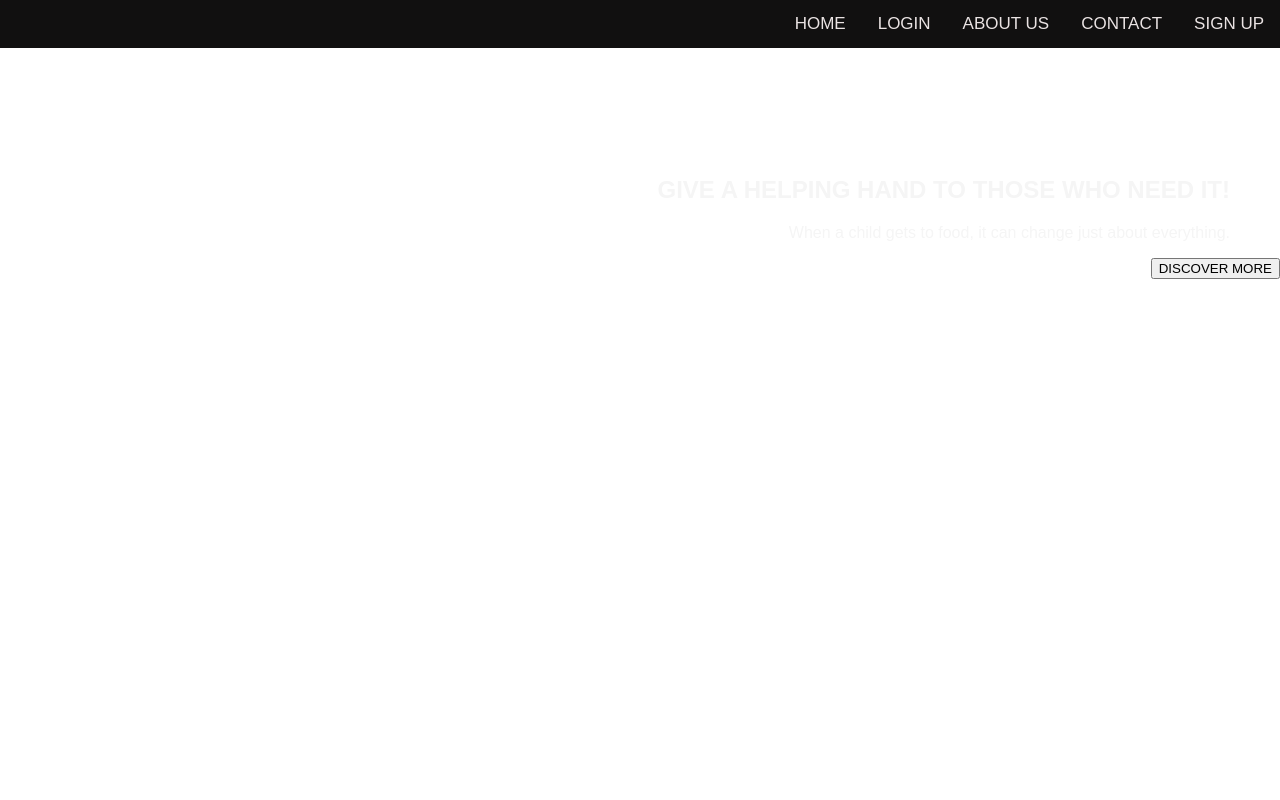
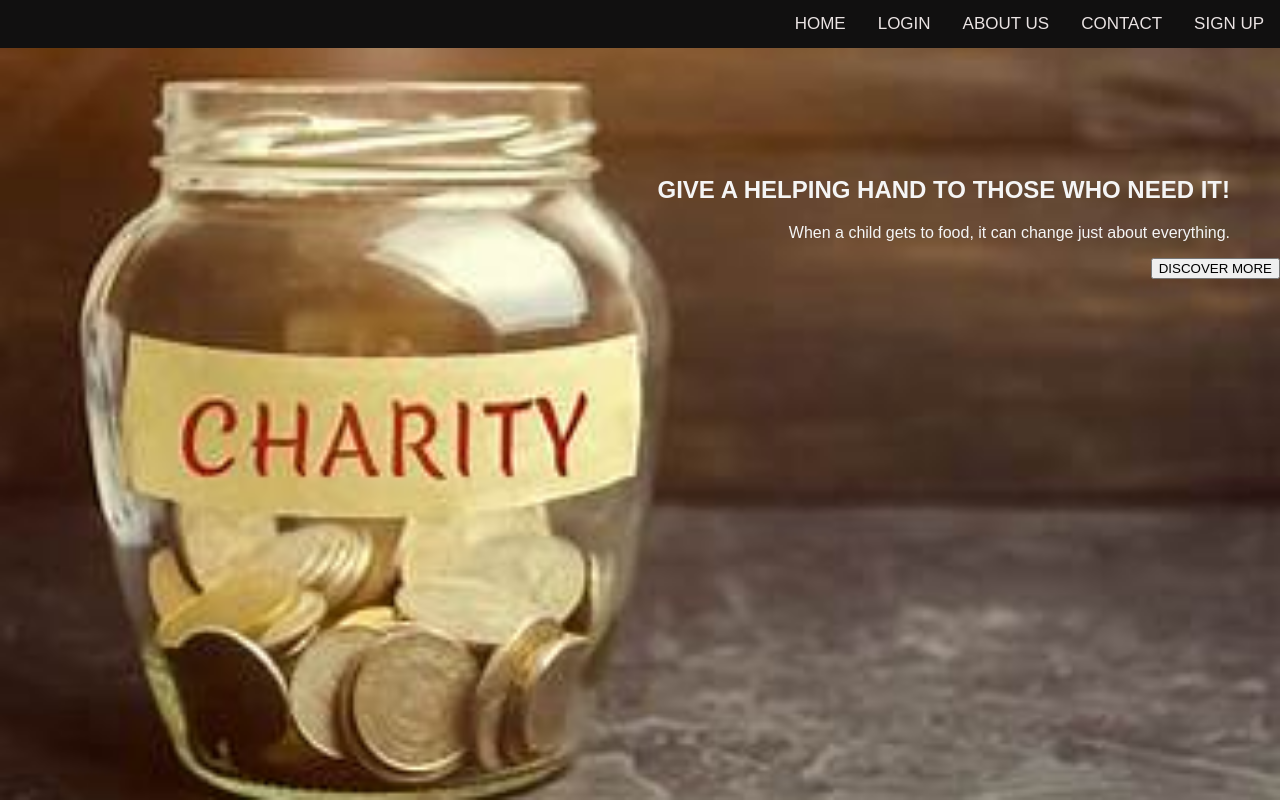
Before and after one commit to anzila-raslin/charity, a plain HTML site: page pages/home.html in a window 1280 px wide. Drawn offline with Linux system fonts and the light colour scheme.

Commit message:
pages modified

```diff
--- a/pages/home.html
+++ b/pages/home.html
@@ -28,7 +28,7 @@
   color: black;
 }
         body {
-          background-image: url('asset/img/bgimage.png');
+          background-image: url('../asset/img/bgimage.png');
           background-repeat: no-repeat;
           background-attachment: fixed;
           background-size: cover;
```
Also changed, not shown: pages/about.html (+1 -1 lines), pages/contact.html (+1 -1 lines), pages/login.html (+1 -1 lines), pages/sign_up.html (+1 -1 lines).
